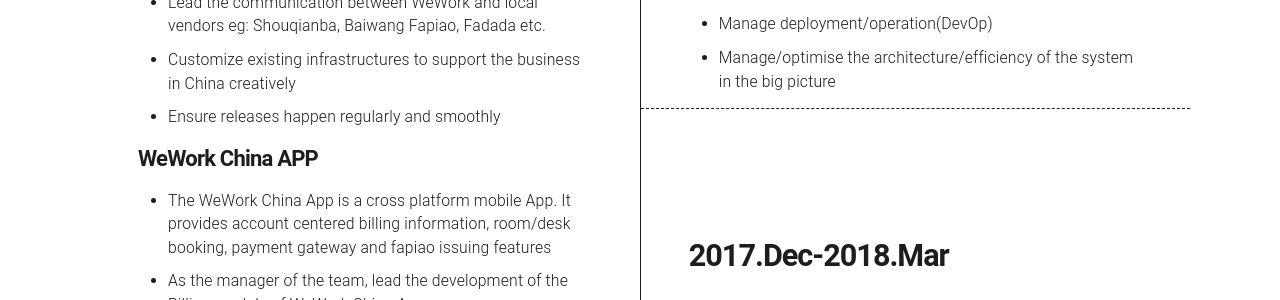
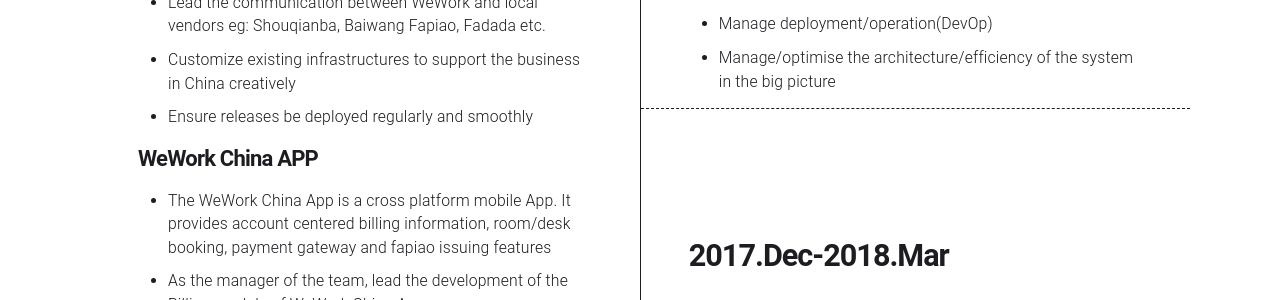
Before and after one commit to xuwupeng2000/xuwupeng2000.github.io, a Jekyll site: the page built from index.html, in a window 1280 px wide and 900 px high, scrolled down 1003 px. Shown: the part 153-453 px from the top of the window. Built offline with Jekyll 4.4.1, drawn with Linux system fonts in a browser that asks for light colours; nearby versions of some CDN libraries.

Commit message:
Update index.html

```diff
--- a/index.html
+++ b/index.html
@@ -37,7 +37,7 @@
                   <li>Lead the communication between WeWork global, WeWork China</li>
                   <li>Lead the communication between WeWork and local vendors eg: Shouqianba, Baiwang Fapiao, Fadada etc.</li>
                   <li>Customize existing infrastructures to support the business in China creatively</li>
-                  <li>Ensure releases happen regularly and smoothly</li>
+                  <li>Ensure releases be deployed regularly and smoothly</li>
                 </ul>
               </p>
 
```
